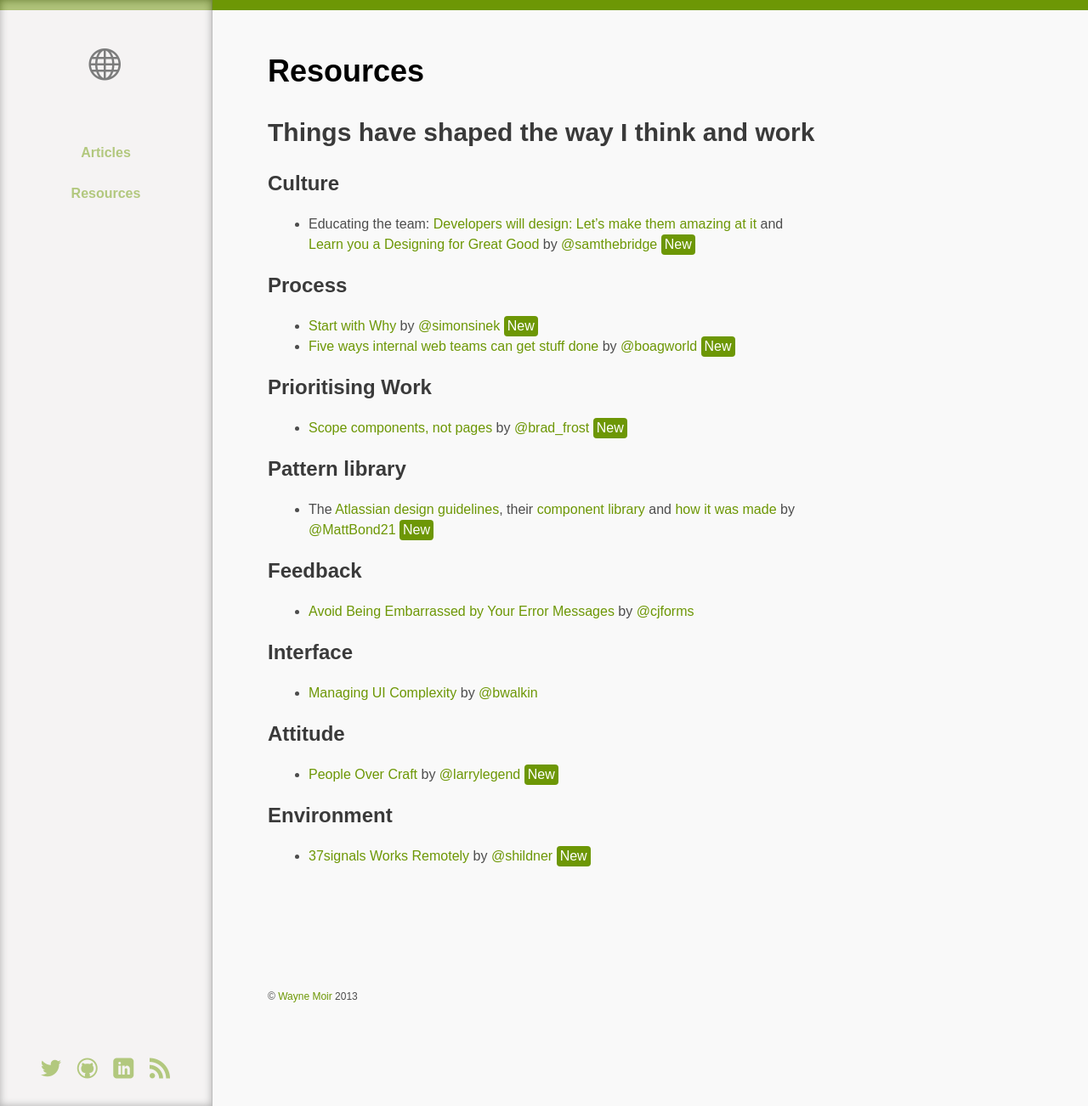
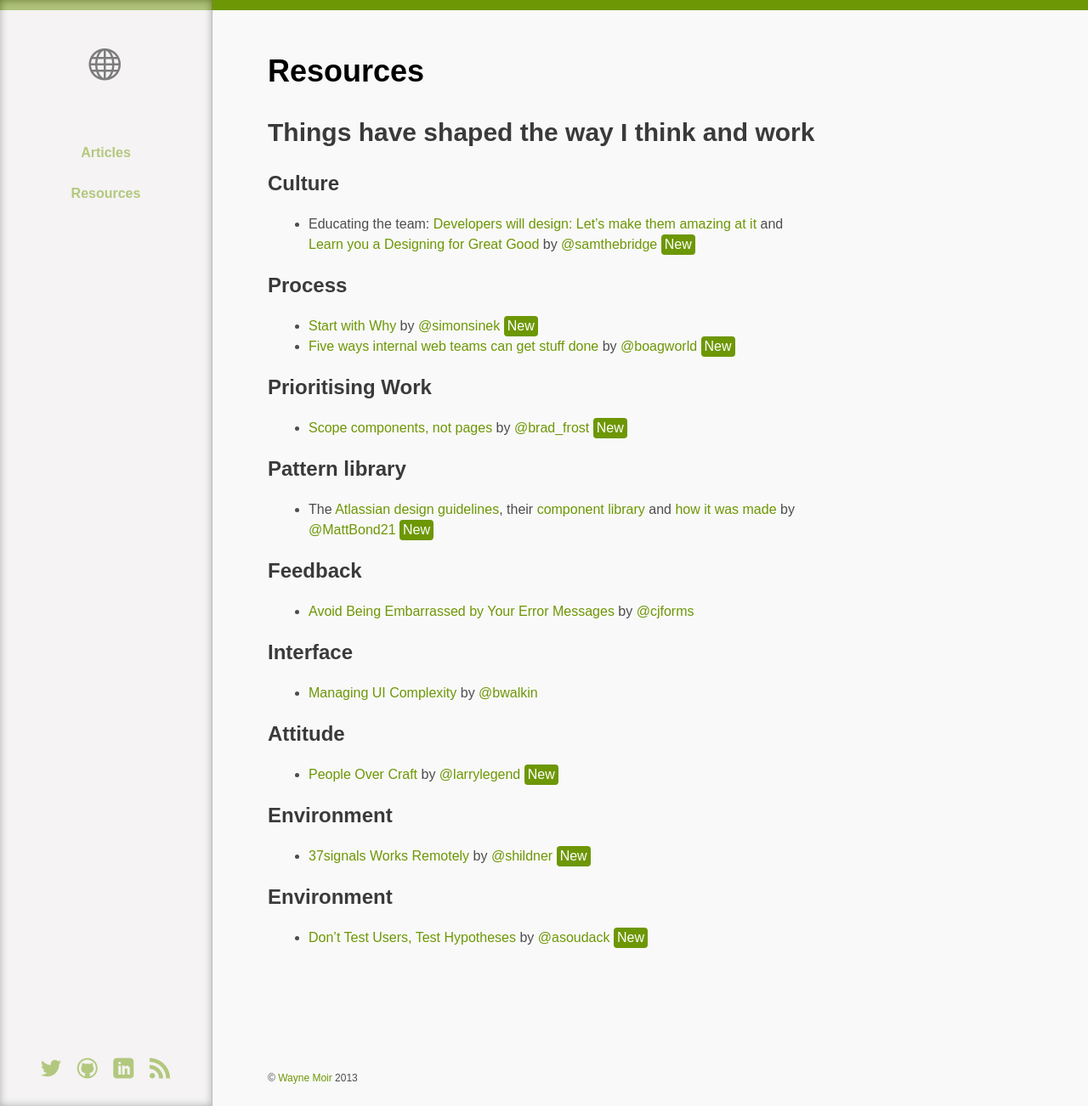
Before and after one commit to waynemoir/waynemoir.com, a Jekyll site: the page built from resources.html, in a window 1280 px wide and 1302 px high. Shown: the whole window at 85% size. Built offline with Jekyll 4.4.1, drawn with Linux system fonts in a browser that asks for light colours; some web fonts are replaced; Markdown is read by kramdown in place of the engine named in the settings.

Commit message:
Added new resources

```diff
--- a/resources.html
+++ b/resources.html
@@ -81,3 +81,12 @@ permalink: /resources/
 		<span class="loz  loz--new">New</span>
 	</li>
 </ul>
+
+
+<h3>Environment</h3>
+<ul>
+	<li>
+		<a href="http://boxesandarrows.com/dont-test-users-test-hypotheses/">Don’t Test Users, Test Hypotheses</a> by <a href="https://twitter.com/asoudack">@asoudack</a>
+		<span class="loz  loz--new">New</span>
+	</li>
+</ul>
```
